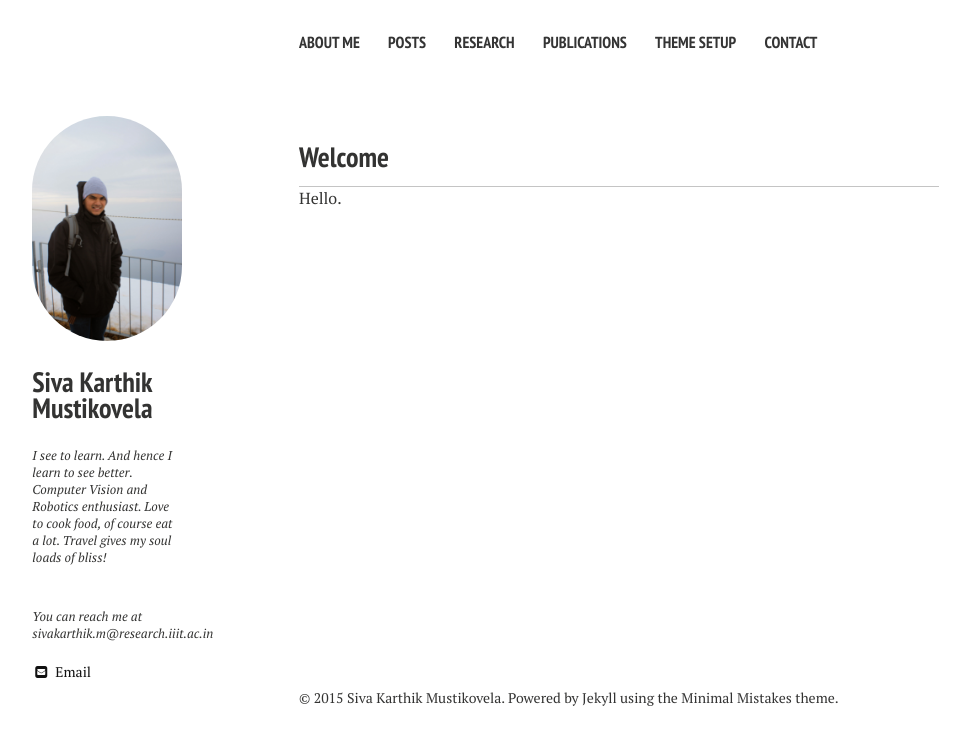
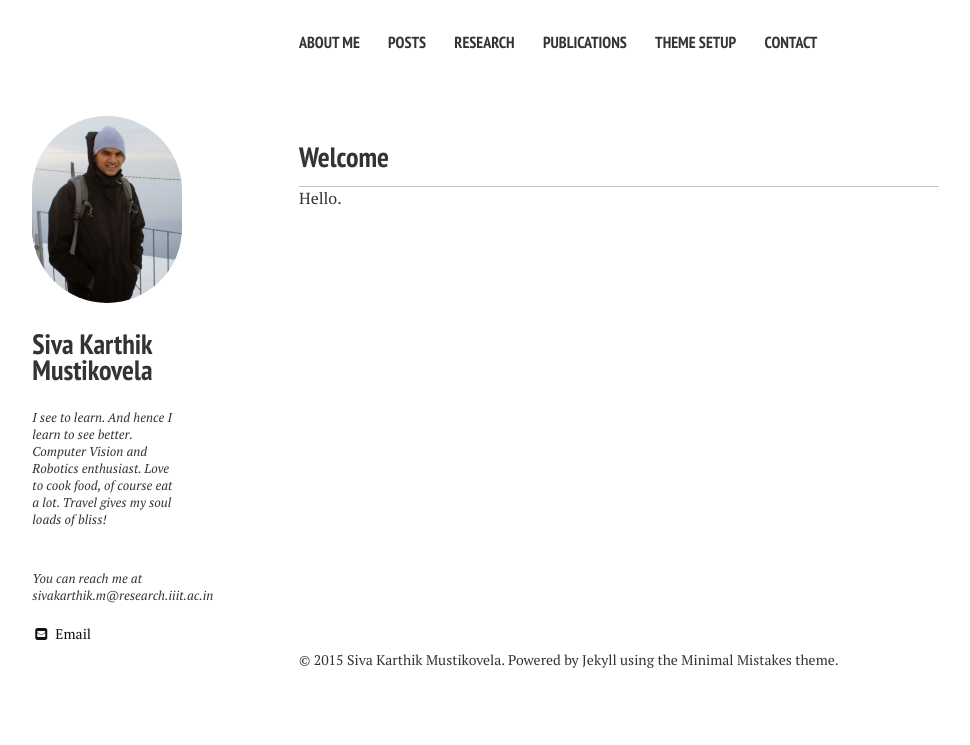
Before and after one commit to sivakm/sivakm.github.io, a Jekyll site: the page built from index.md, in a window 1280 px wide. Shown: the top 745 px of the page, without its empty margins (21-991 px from the left). Built offline with Jekyll 4.4.1, drawn with Linux system fonts in a browser that asks for light colours; nearby versions of some CDN libraries.

Commit message:
16feb2010

```diff
--- a/_config.yml
+++ b/_config.yml
@@ -27,7 +27,7 @@ kramdown:
 # Site owner
 owner:
   name: Siva Karthik Mustikovela
-  avatar: IMG_4922.JPG
+  avatar: IMG_4922_1.JPG
   bio: "I see to learn. And hence I learn to see better. Computer Vision and Robotics enthusiast. Love to cook food, of course eat a lot. Travel gives my soul loads of bliss!"
   email: sivakarthik.m@research.iiit.ac.in, karthik.kovalam@gmail.com
   emailid: "You can reach me at sivakarthik.m@research.iiit.ac.in"
```
Also changed, not shown: images/IMG_4922_1.JPG (added).
